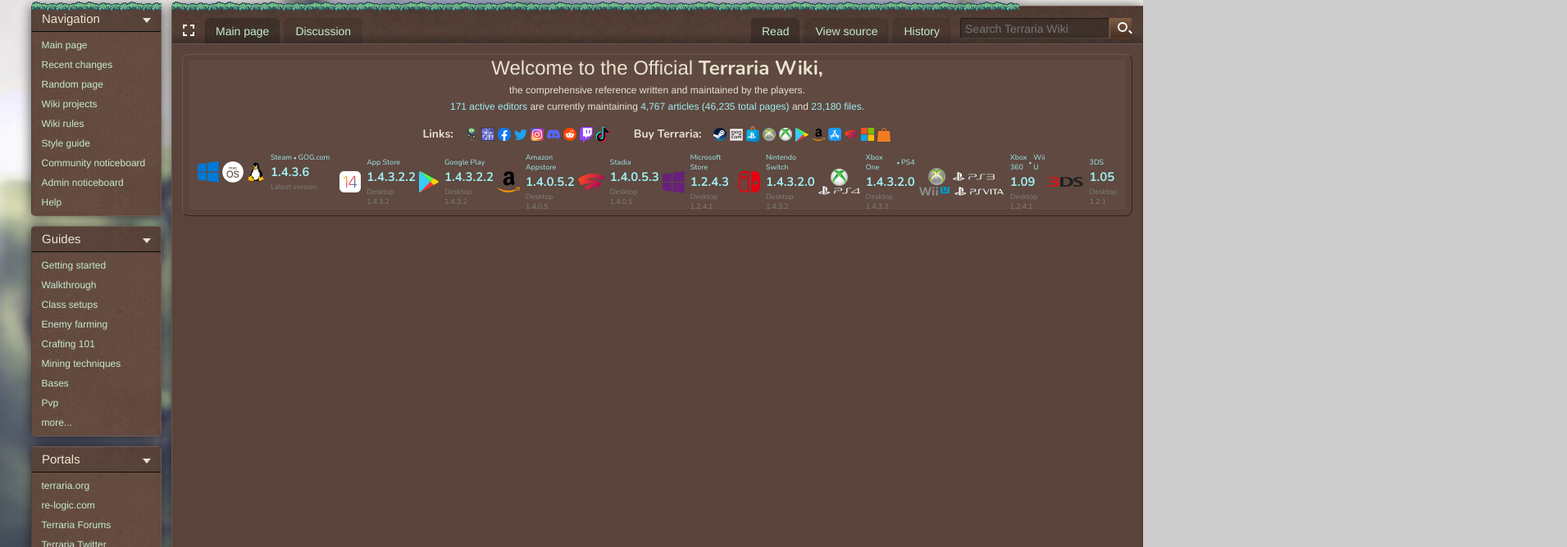
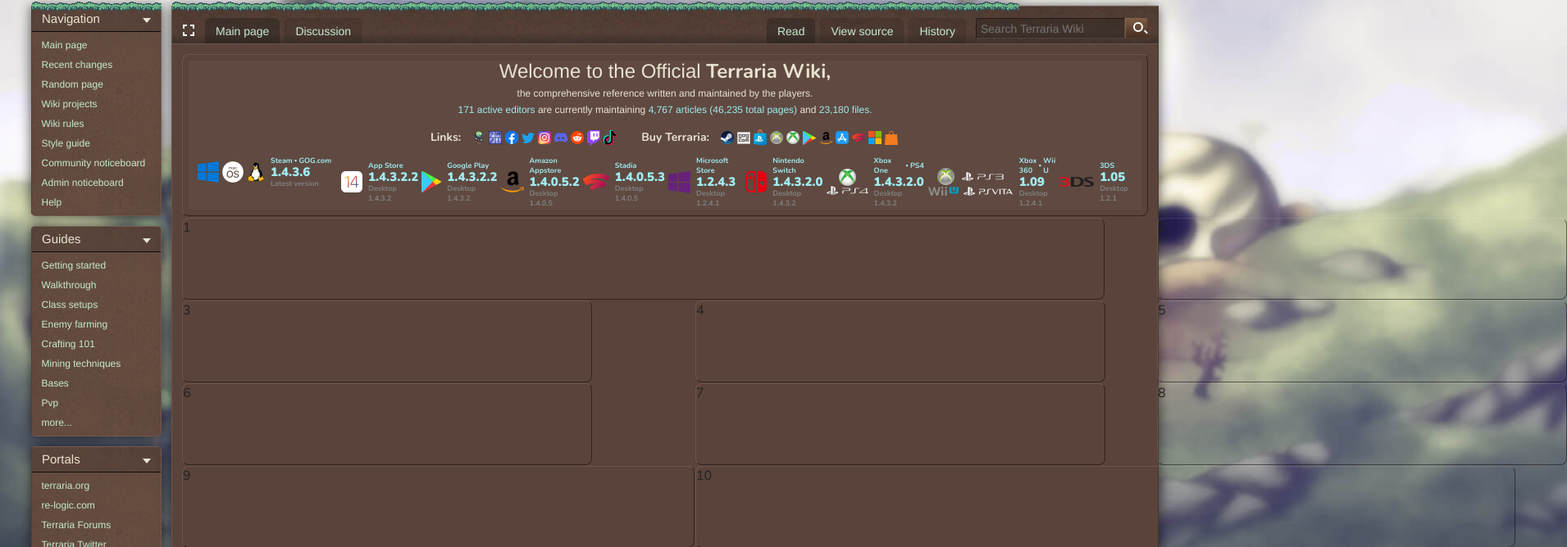
Before and after one commit to devartes/Terraria-Wiki-Clone, a React (Create React App) app: page / in a window 1280 px wide. Shown: the part 168-836 px from the top of the page at 82% size, 1911 px wide, since content can reach past the window. Built offline with nearby package versions, Linux system fonts and the light colour scheme.

Commit message:
testando grid

```diff
--- a/src/App.jsx
+++ b/src/App.jsx
@@ -298,6 +298,18 @@ function App() {
 
                 </div>
               </div>
+              <div className="mainContent">
+                <div className="teste1 border">1</div>
+                <div className="teste2 border">2</div>
+                <div className="teste3 border">3</div>
+                <div className="teste4 border">4</div>
+                <div className="teste5 border">5</div>
+                <div className="teste6 border">6</div>
+                <div className="teste7 border">7</div>
+                <div className="teste8 border">8</div>
+                <div className="teste9 border">9</div>
+                <div className="teste10 border">10</div>
+              </div>
             </div>
 
           </div>
--- a/src/main.css
+++ b/src/main.css
@@ -436,7 +436,7 @@ body {
     align-items: flex-start;
 }
 
-.mobileBlockGroup,.consoleBlockGroup {
+.mobileBlockGroup, .consoleBlockGroup {
     display: flex;
     align-items: center;
 }
@@ -447,7 +447,8 @@ body {
     display: flex;
     margin: 0;
     padding: 0;
-
+    line-height: 12px;
+    font-weight: bold;
 }
 
 .desktopBlock .desktopBlockGroup .desktopIcons,
@@ -505,6 +506,88 @@ body {
     font-size: 9px;
 }
 
+.mainContent {
+    display: grid;
+    grid-template-columns: repeat(2, 1fr);
+    grid-template-rows: repeat(4, 1fr);
+    grid-column-gap: 1px;
+    grid-row-gap: 1px;
+    margin: auto;
+    width: auto;
+    max-width: 100%;
+    height: auto;
+}
+
+.border {
+    border-width: 1px;
+    border-style: solid;
+    border-top-color: rgb(255, 255, 255, .1);
+    border-right-color: rgb(13, 4, 2, .5);
+    border-bottom-color: rgb(13, 4, 2, .5);
+    border-left-color: rgb(255, 255, 255, .1);
+    border-radius: 8px;
+}
+
+.teste1 {
+    width: 1125px;
+    height: 100px;
+    grid-area: 1 / 1 / 2 / 3;
+}
+
+.teste2 {
+    width: 500px;
+    height: 100px;
+    grid-area: 1 / 3 / 2 / 4;
+}
+
+.teste3 {
+    width: 500px;
+    height: 100px;
+    grid-area: 2 / 1 / 3 / 2;
+}
+
+.teste4 {
+    width: 500px;
+    height: 100px;
+    grid-area: 2 / 2 / 3 / 3;
+}
+
+.teste5 {
+    width: 500px;
+    height: 100px;
+    grid-area: 2 / 3 / 3 / 4;
+}
+
+.teste6 {
+    width: 500px;
+    height: 100px;
+    grid-area: 3 / 1 / 4 / 2;
+}
+
+.teste7 {
+    width: 500px;
+    height: 100px;
+    grid-area: 3 / 2 / 4 / 3;
+}
+
+.teste8 {
+    width: 500px;
+    height: 100px;
+    grid-area: 3 / 3 / 4 / 4;
+}
+
+.teste9 {
+    width: 625px;
+    height: 100px;
+    grid-area: 4 / 1 / 5 / 2;
+}
+
+.teste10 {
+    width: 1000px;
+    height: 100px;
+    grid-area: 4 / 2 / 5 / 4;
+}
+
 footer {
     width: 100%;
     height: 35px;
```
